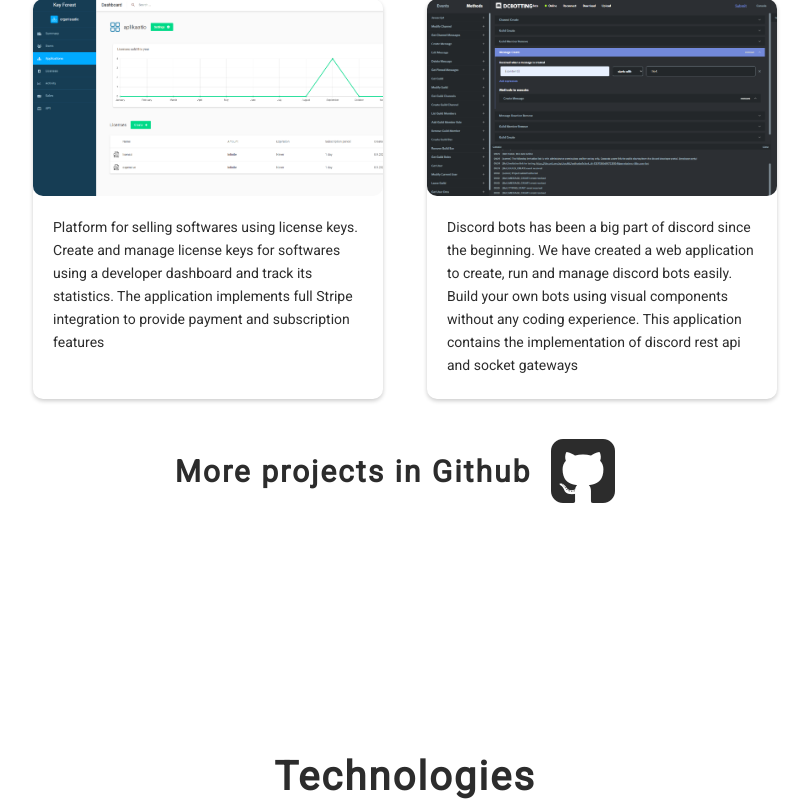
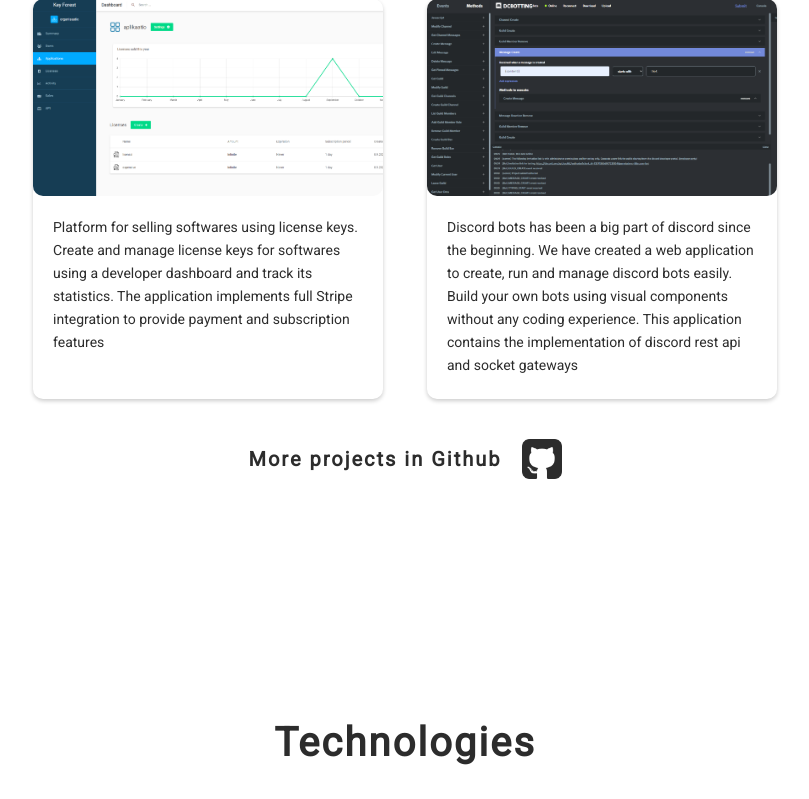
Before and after one commit to Tonyy18/Portfolio, a Django app: page / in a window 1280 px wide. Shown: the part 1668-2467 px from the top of the page, without its empty margins (235-1044 px from the left). Run offline with Django 4.2, Linux system fonts and the light colour scheme.

Commit message:
github link

```diff
--- a/static/css/main.css
+++ b/static/css/main.css
@@ -34,10 +34,6 @@ h3 > span {
 .aligned > * {
     display: inline-block;
     vertical-align: middle;
-    padding-bottom: 10px;
-}
-.aligned > *:not(last-child) {
-    margin-right: 20px;
 }
 section {
     padding: 100px 0;
@@ -182,6 +178,7 @@ section header h1 {
     display: block;
     padding-top: 15vh;
     background-color: var(--main-color);
+    overflow: hidden;
 }
 .index-section .left img {
     width: 300px;
@@ -276,6 +273,13 @@ section .card img {
     text-align: left;
     font-size: 14px;
     line-height: 23px;
+}
+.github span {
+    margin-right: 20px;
+    font-size: 20px;
+}
+.github img {
+    width: 40px;
 }
 footer {
     background-color: var(--main-color);
--- a/templates/index.html
+++ b/templates/index.html
@@ -115,7 +115,7 @@
                             <p>Discord bots has been a big part of discord since the beginning. We have created a web application to create, run and manage discord bots easily. Build your own bots using visual components without any coding experience. This application contains the implementation of discord rest api and socket gateways</p>
                         </div>
                     </div>
-                    <a href="https://github.com/Tonyy18" target="_blank"><h3 class="aligned"><span>More projects in Github</span><img src="{% static '/images/github-dark.png' %}" alt="Github logo"></h3></a>
+                    <a href="https://github.com/Tonyy18" target="_blank" class="github"><h3 class="aligned"><span>More projects in Github</span><img src="{% static '/images/github-dark.png' %}" alt="Github logo"></h3></a>
                 </div>
             </div>
         </section>
```
